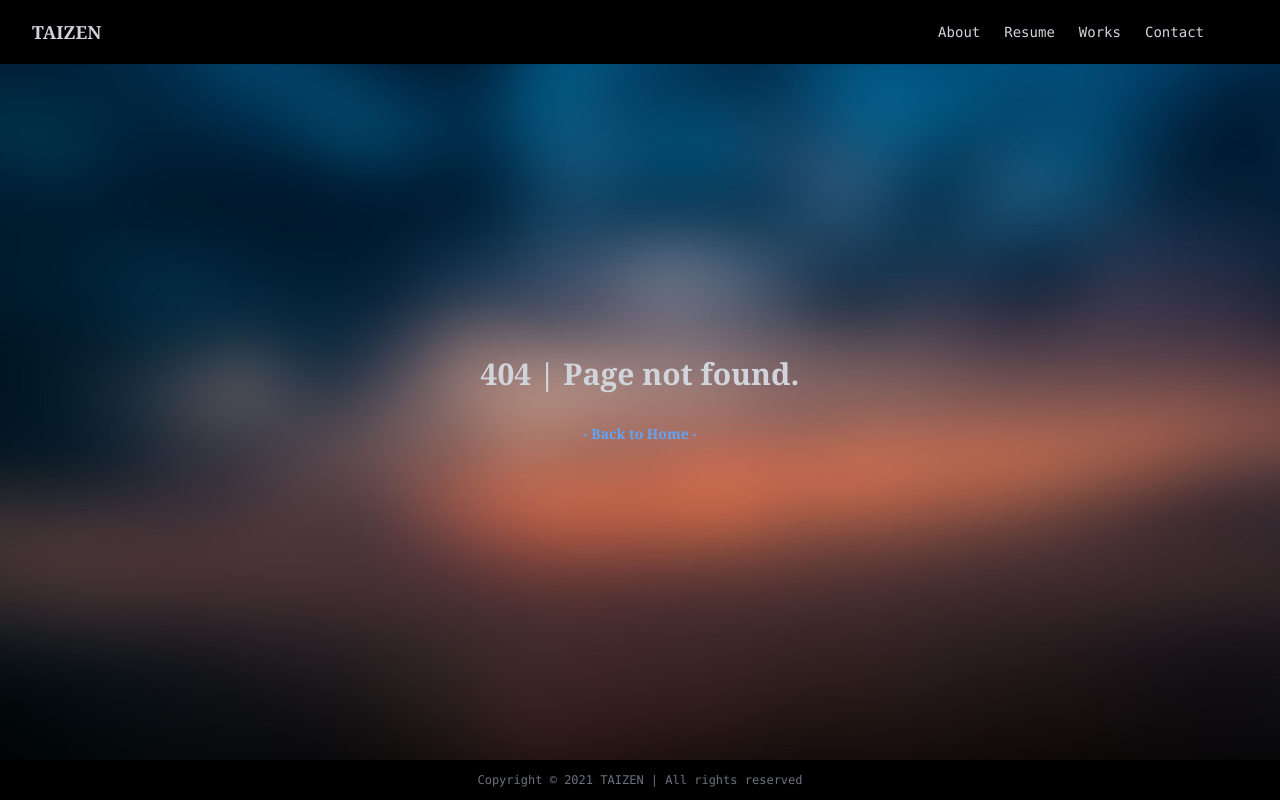
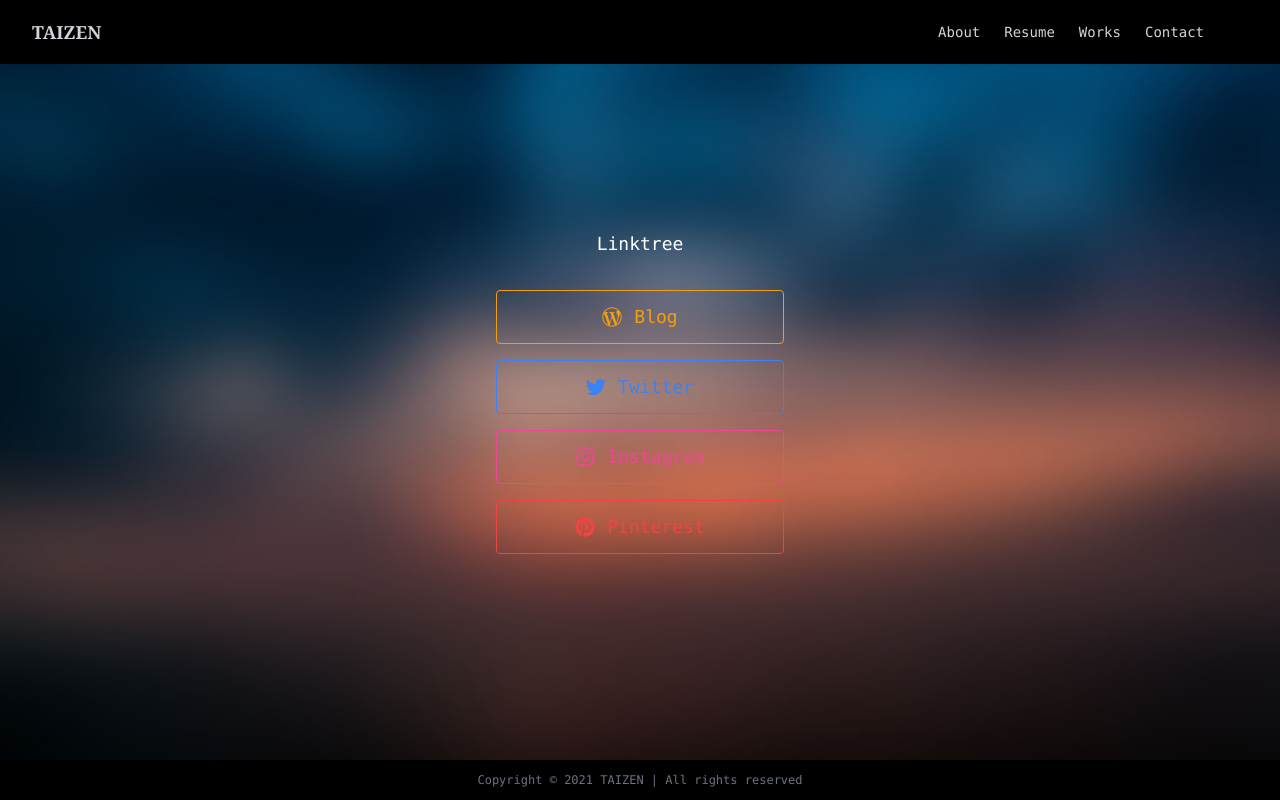
Before and after one commit to taichi-de/my-portfolio, a Next.js app: page /linktree in a window 1280 px wide. Before the commit this address had no page. Built offline with nearby package versions, Linux system fonts and the light colour scheme.

Commit message:
add linktree page

```diff
--- /dev/null
+++ b/components/linktree/LinktreeData.js
@@ -0,0 +1,12 @@
+import { FaTwitter, FaInstagramSquare } from "react-icons/fa";
+
+export const twitter = {
+  icon: FaTwitter,
+  href: "#",
+  subtitle: "Twitter",
+};
+
+export const instagram = {
+  icon: FaInstagramSquare,
+  subtitle: "Instagram",
+};
--- /dev/null
+++ b/components/linktree/LinktreeItem.js
@@ -0,0 +1,12 @@
+import Link from "next/link";
+
+export default function LinktreeItem({ icon, subtitle }) {
+  return (
+    <Link href="{href}" target="_blank">
+      <a className="px-4 py-2 bg-white border rounded border-whtie hover:bg-white">
+        {icon}
+        <p>{subtitle}</p>
+      </a>
+    </Link>
+  );
+}
--- a/components/nabvar/Navbar.js
+++ b/components/nabvar/Navbar.js
@@ -42,11 +42,6 @@ export const Navbar = ({ toggle }) => {
               Works
             </a>
           </Link>
-          {/* <Link href="/blog">
-            <a className="px-3 py-2 text-gray-300 rounded hover:bg-gray-700">
-              Blog
-            </a>
-          </Link> */}
           <Link href="/contact">
             <a className="px-3 py-2 text-gray-300 rounded hover:bg-gray-700">
               Contact
--- a/pages/index.js
+++ b/pages/index.js
@@ -6,7 +6,7 @@ export default function Home() {
     <Layout title="Home">
       <div className="welcome-text">
         <h1 className="font-serif text-5xl font-black text-gray-300">
-          I'm Taichi Tomioka
+          Hello, I'm Taichi
         </h1>
         <p className="mt-5 font-serif font-black text-gray-300 text-md">
           A web developer, studied in Akita, based in Germany.
--- /dev/null
+++ b/pages/linktree.js
@@ -0,0 +1,44 @@
+import Layout from "../components/Layout";
+import Link from "next/link";
+import {
+  FaWordpressSimple,
+  FaTwitter,
+  FaInstagram,
+  FaPinterest,
+} from "react-icons/fa";
+
+export default function Linktree() {
+  return (
+    <Layout title="Linktree">
+      <div className="w-full p-8 overflow-y-scroll leading-loose text-center text-white overscroll-y-auto">
+        <p className="mb-8 font-mono text-lg text-bold">Linktree</p>
+        <div className="flex-col justify-center max-w-xs m-4 mx-auto text-center">
+          <Link href="https://taizen.blog/">
+            <a className="flex justify-center px-8 py-3 m-4 text-lg text-yellow-500 align-middle bg-transparent border border-yellow-500 border-solid rounded outline-none hover:bg-white focus:outline-none">
+              <FaWordpressSimple className="w-5 h-5 mt-1 mr-3" />
+              Blog
+            </a>
+          </Link>
+          <Link href="https://twitter.com/4_edkeils">
+            <a className="flex justify-center px-8 py-3 m-4 text-lg text-blue-500 align-middle bg-transparent border border-blue-500 border-solid rounded outline-none hover:bg-white focus:outline-none">
+              <FaTwitter className="w-5 h-5 mt-1 mr-3" />
+              Twitter
+            </a>
+          </Link>
+          <Link href="https://www.instagram.com/taichi_tomi/">
+            <a className="flex justify-center px-8 py-3 m-4 text-lg text-pink-500 align-middle bg-transparent border border-pink-500 border-solid rounded outline-none hover:bg-white focus:outline-none">
+              <FaInstagram className="w-5 h-5 mt-1 mr-3" />
+              Instagram
+            </a>
+          </Link>
+          <Link href="https://www.pinterest.jp/taizitomi">
+            <a className="flex justify-center px-8 py-3 m-4 text-lg text-red-500 align-middle bg-transparent border border-red-500 border-solid rounded outline-none hover:bg-white focus:outline-none">
+              <FaPinterest className="w-5 h-5 mt-1 mr-3" />
+              Pinterest
+            </a>
+          </Link>
+        </div>
+      </div>
+    </Layout>
+  );
+}
```
